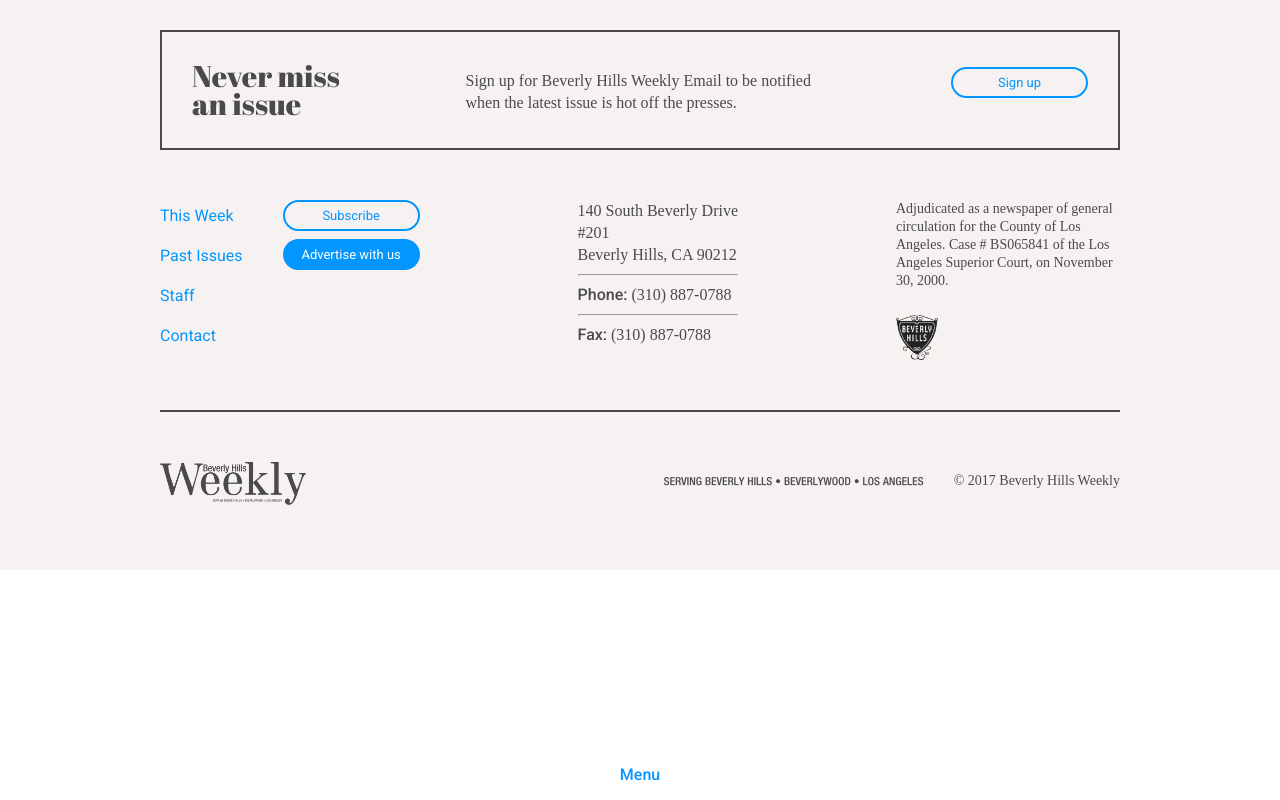
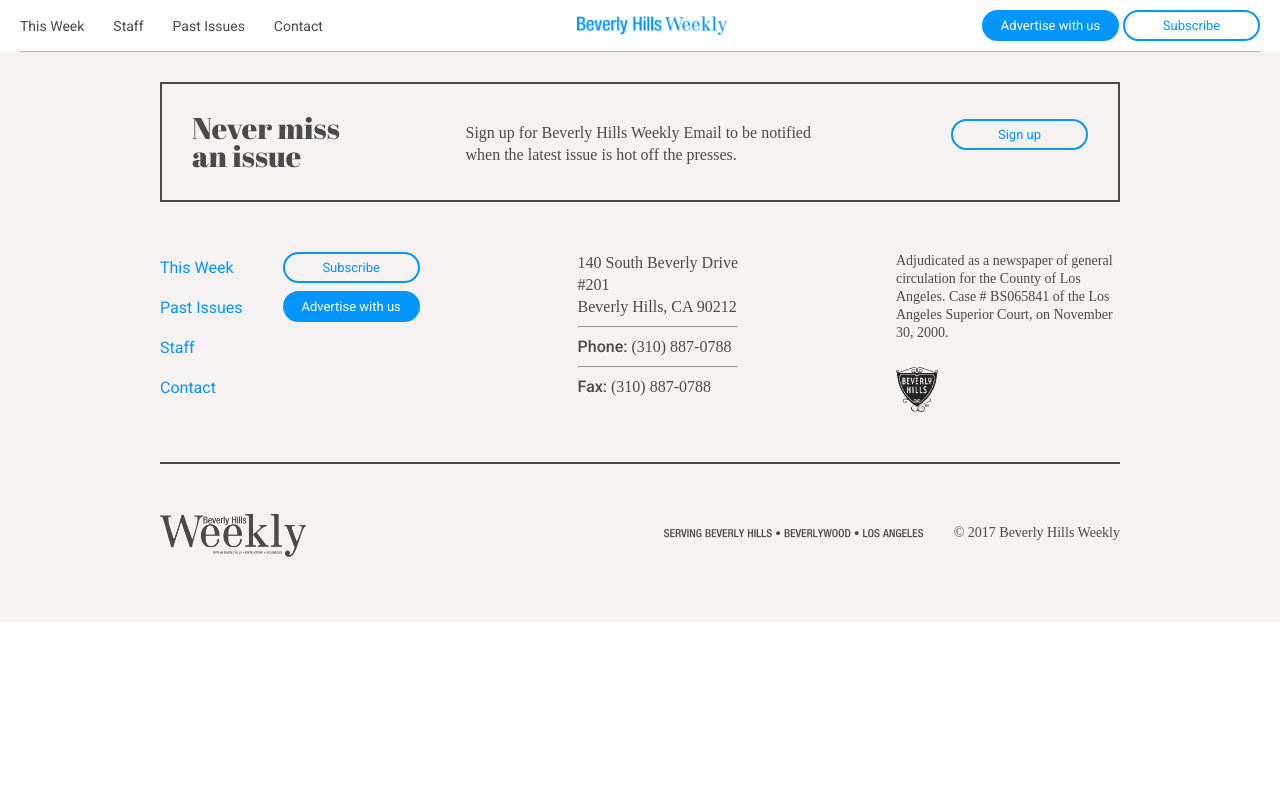
Before and after one commit to kentuckyGentleman/BHWeekly.github.io, a PHP site: page / in a window 1280 px wide. Run offline with PHP 8.4, Linux system fonts and the light colour scheme; data that the repository does not hold is empty; some libraries are stand-ins or nearby versions; some web fonts are replaced.

Commit message:
Responsive overlay nnav successfully implemented.

```diff
--- a/Style/_buttons.scss
+++ b/Style/_buttons.scss
@@ -44,10 +44,3 @@
 	color: $blue;
 	text-decoration: none;
 }
-
-// NAV -------------------------------------------------------------------------------------------
-
-// Links
-.navLinkOverlay{
-	font-size: 20px;
-}
--- a/Style/_nav.scss
+++ b/Style/_nav.scss
@@ -19,23 +19,35 @@
 }
 
 
+// NAV STYLING ------------------------------------------
+
 nav{
 	padding: 0 20px;
 	text-align: center;
 
 
+	.navContainer{
+		padding: 10px 0;
+	}
 	// SUBSCRIBE & ADVERTISE ----------------------------
 	.navSubAd{
-		margin-bottom: 10px;
-		padding: 10px 0;
 		border-bottom: 1px solid $gray;
+		padding-bottom: 10px
 	}
 
 	// LOGO ----------------------------
+	.logoContainer{
+		width: 100%;
+		border-bottom: 1px solid $gray;
+		padding: 10px 0;
+	}
+
 	.bhWeekly_logo_nav{
 		width: 100%;
-		padding-bottom: 10px;
-		border-bottom: 1px solid $gray;
+	}
+
+	.bhWeekly_logo_nav_horizontal{
+		width: 0;
 	}
 
 	// NAV ITEMS ----------------------------
@@ -51,22 +63,16 @@
 		vertical-align: middle;
 	}
 
-	ul{
-		// background-color: red;
 
-		li{
-			// border-bottom: 1px solid $gray;
-			padding: 20px 0;
-		}
+	li{
+		// border-bottom: 1px solid $gray;
+		padding: 20px 0;
+	}
 
-		li:last-child{
-			border: 0;
-		}
+	.navLinkOverlay{
+		font-size: 20px;
+	}
 
-		a{
-
-		}
-	}
 }
 
 
@@ -123,3 +129,114 @@
   transform: rotate(-45deg);
   }
 }
+
+
+// MEDIA QUERIES ----------------------------------------------
+@media (min-width: 375px){
+
+	// Set final logo size
+	nav{
+		.bhWeekly_logo_nav{
+			width: 350px;
+		}
+	}
+}
+
+@media (min-width: 414px){
+
+	// Increase padding around logo
+	nav{
+
+		.logoContainer{
+			padding: 23px 0;
+		}
+	}
+}
+
+@media (min-width: 975px){
+
+	// Colapse nav into 1 line at the top
+
+	aside{
+		height: initial;
+		position: relative;
+		opacity: 1;
+		visibility: visible;
+	}
+	nav{
+
+		.navContainer{
+			border-bottom: 1px solid $gray;
+			text-align: justify;
+			direction: rtl;
+		}
+		.navContainer:after{
+			content: '';
+			display: inline-block;
+			width: 100%;
+		}
+
+		.navSubAd{
+			display: inline-block;
+			width: initial;
+			border: none;
+			padding: 0;
+		}
+
+		.logoContainer{
+			height: initial;
+			width: initial;
+			border: none;
+			display: inline-block;
+			padding: 0 60px;
+		}
+
+		.bhWeekly_logo_nav{
+			display: none;
+		}
+
+		.bhWeekly_logo_nav_horizontal{
+			width: 150px;
+		}
+
+		.navItems{
+			display: inline-block;
+			height: initial;
+			width: initial;
+			direction: initial;
+			// border-bottom: 1px solid $gray;
+		}
+
+		.navSubAd,
+		.logoContainer,
+		.navItems{
+			vertical-align: middle;
+		}
+
+		.navItemsHolder{
+			display: block;
+		}
+
+
+		li{
+			display: inline-block;
+			padding: 0 25px 0 0;
+		}
+
+		li:last-child{
+			padding: 0;
+		}
+
+		.navLinkOverlay{
+			font-size: 14px;
+			font-weight: 400;
+			color: $black;
+		}
+
+	}
+
+	// Remove Toggle Overlay Button{
+		button.toggle-overlay{
+			display: none;
+		}
+	}
--- a/Style/bhweekly.css
+++ b/Style/bhweekly.css
@@ -83,9 +83,6 @@
   color: #0496ff;
   text-decoration: none; }
 
-.navLinkOverlay {
-  font-size: 20px; }
-
 aside {
   position: fixed;
   width: 100%;
@@ -106,14 +103,19 @@
 nav {
   padding: 0 20px;
   text-align: center; }
+  nav .navContainer {
+    padding: 10px 0; }
   nav .navSubAd {
-    margin-bottom: 10px;
-    padding: 10px 0;
-    border-bottom: 1px solid #b3b3b3; }
+    border-bottom: 1px solid #b3b3b3;
+    padding-bottom: 10px; }
+  nav .logoContainer {
+    width: 100%;
+    border-bottom: 1px solid #b3b3b3;
+    padding: 10px 0; }
   nav .bhWeekly_logo_nav {
-    width: 100%;
-    padding-bottom: 10px;
-    border-bottom: 1px solid #b3b3b3; }
+    width: 100%; }
+  nav .bhWeekly_logo_nav_horizontal {
+    width: 0; }
   nav .navItems {
     display: table;
     width: 100%;
@@ -121,10 +123,10 @@
   nav .navItemsHolder {
     display: table-cell;
     vertical-align: middle; }
-  nav ul li {
+  nav li {
     padding: 20px 0; }
-  nav ul li:last-child {
-    border: 0; }
+  nav .navLinkOverlay {
+    font-size: 20px; }
 
 button.toggle-overlay {
   position: fixed;
@@ -166,6 +168,65 @@
 a.close span:after {
   transform: rotate(-45deg); }
 
+@media (min-width: 375px) {
+  nav .bhWeekly_logo_nav {
+    width: 350px; } }
+@media (min-width: 414px) {
+  nav .logoContainer {
+    padding: 23px 0; } }
+@media (min-width: 975px) {
+  aside {
+    height: initial;
+    position: relative;
+    opacity: 1;
+    visibility: visible; }
+
+  nav .navContainer {
+    border-bottom: 1px solid #b3b3b3;
+    text-align: justify;
+    direction: rtl; }
+  nav .navContainer:after {
+    content: '';
+    display: inline-block;
+    width: 100%; }
+  nav .navSubAd {
+    display: inline-block;
+    width: initial;
+    border: none;
+    padding: 0; }
+  nav .logoContainer {
+    height: initial;
+    width: initial;
+    border: none;
+    display: inline-block;
+    padding: 0 60px; }
+  nav .bhWeekly_logo_nav {
+    display: none; }
+  nav .bhWeekly_logo_nav_horizontal {
+    width: 150px; }
+  nav .navItems {
+    display: inline-block;
+    height: initial;
+    width: initial;
+    direction: initial; }
+  nav .navSubAd,
+  nav .logoContainer,
+  nav .navItems {
+    vertical-align: middle; }
+  nav .navItemsHolder {
+    display: block; }
+  nav li {
+    display: inline-block;
+    padding: 0 25px 0 0; }
+  nav li:last-child {
+    padding: 0; }
+  nav .navLinkOverlay {
+    font-size: 14px;
+    font-weight: 400;
+    color: #4a4a4a; }
+
+  button.toggle-overlay {
+    display: none; } }
 footer {
   background-color: #f6f2f1 !important;
   padding: 30px 0 50px 0; }
--- a/nav.php
+++ b/nav.php
@@ -4,11 +4,15 @@
 
 <aside>
   <nav>
+	  	<div class="navContainer">
 	  		<div class="navSubAd">
 	  			<button class="buttonSecondary">Subscribe</button>
 	  		  	<button class="buttonMain">Advertise with us</button>
 		  	</div>
+		  	<div class="logoContainer">
 		  		<img class="bhWeekly_logo_nav" src="/img/logo/bhWeekly_large.png">
+		  		<img class="bhWeekly_logo_nav_horizontal" src="/img/logo/bhWeekly_horizontal.png">
+		  	</div>
 		   <div class="navItems">
 			   	<div class="navItemsHolder">
 			   		<ul>
@@ -19,6 +23,7 @@
 			   	    </ul>
 				</div>
 		   	</div>
+   	</div>
    	<button class="outer-close toggle-overlay">
 	    Close
 	</button>
```
Also changed, not shown: img/logo/bhWeekly_horizontal.png (added). Lines whose indentation alone changed are shown as unchanged.
